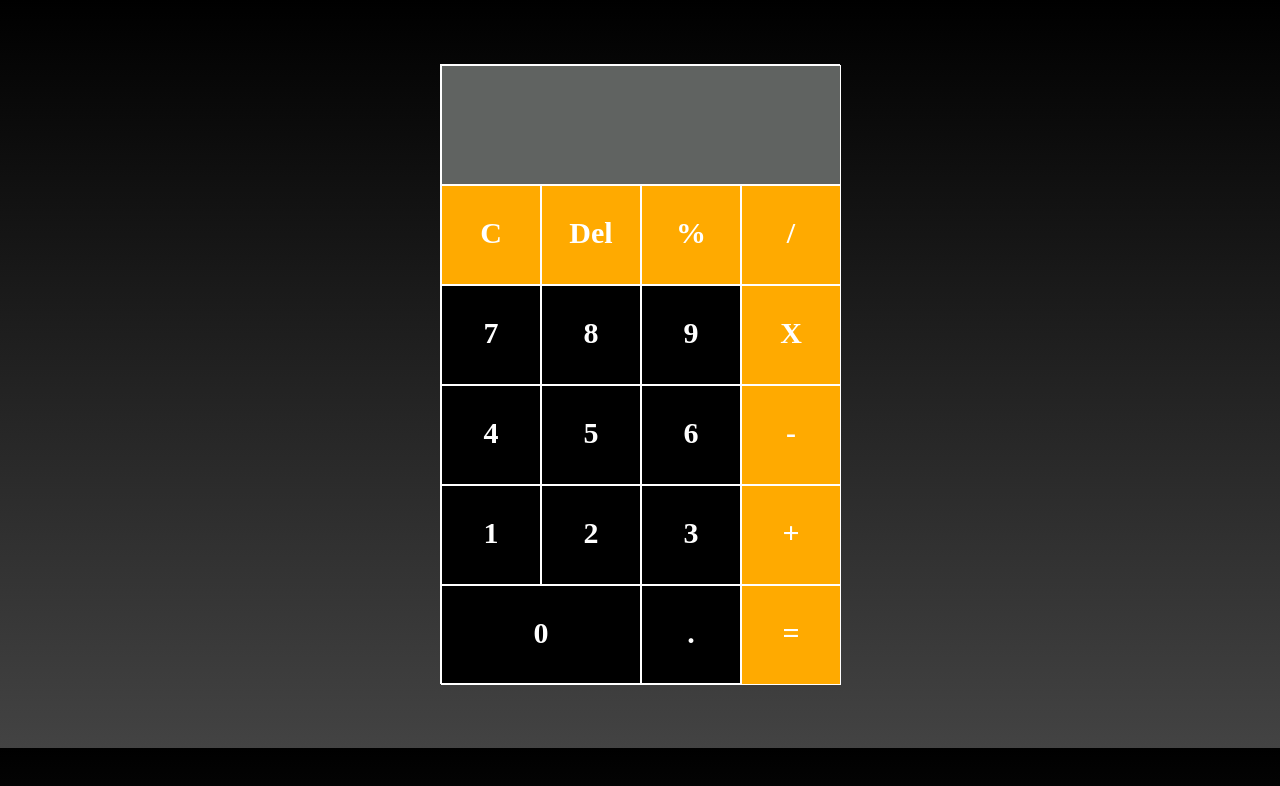
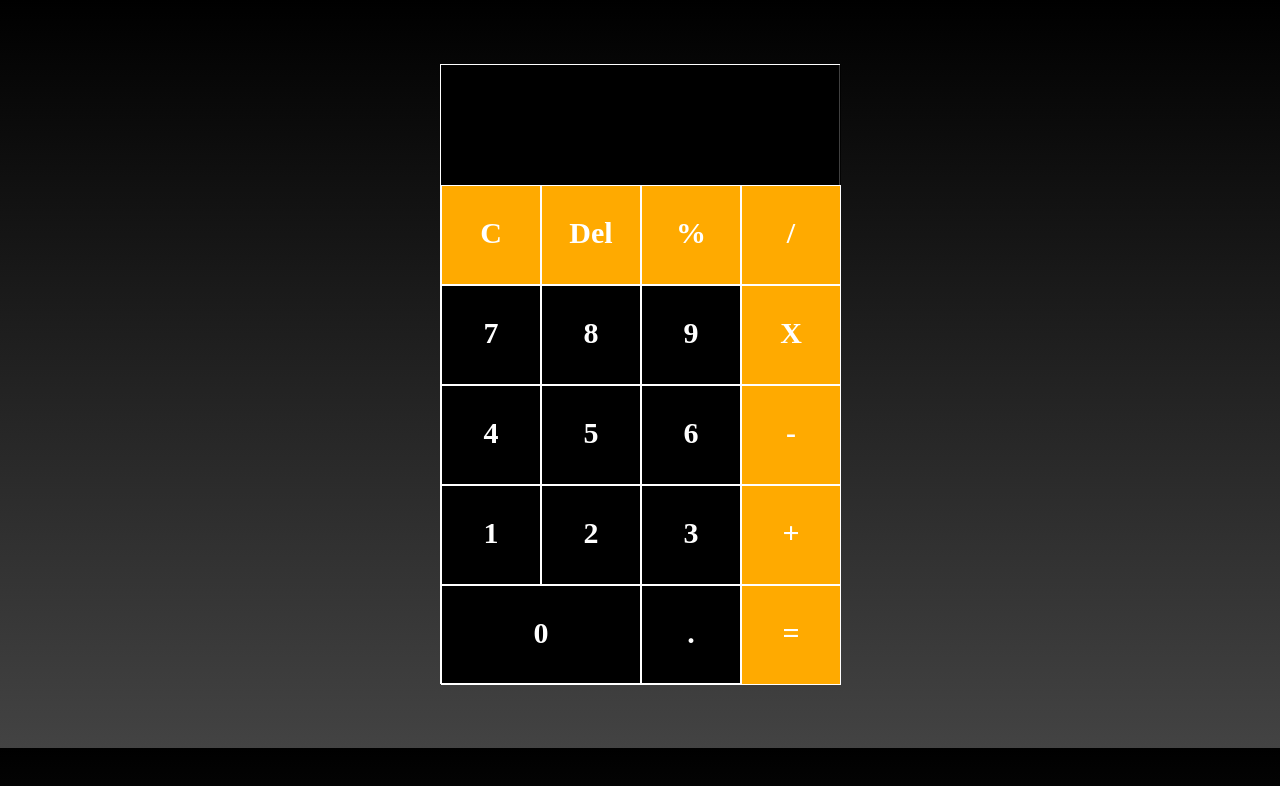
Before and after one commit to MohamedEl-Khouly/JS_CALCULATOR, a plain HTML site: page index.html in a window 1280 px wide. Drawn offline with Linux system fonts and the light colour scheme.

Commit message:
modified styles

```diff
--- a/static/css/styles.css
+++ b/static/css/styles.css
@@ -39,10 +39,23 @@ body {
 .display {
 	width: 400px;
 	height: 120px;
-	background-color: var(--display);
-	border: 1px var(--white) solid;
-	text-align: end;
-	font-size: 30px;
+	background-color: rgba(0, 0, 0, 0.75);
+	display: flex;
+	align-items: flex-end;
+	justify-content: space-around;
+	flex-direction: column;
+	padding: 10px;
+	word-wrap: break-word;
+	word-break: break-all;
+}
+.previous-operand {
+	color: rgba(255, 255, 255, 0.75);
+	font-size: 1.5rem;
+}
+
+.current-operand {
+	color: white;
+	font-size: 2.5rem;
 }
 
 .num-pad {
```
